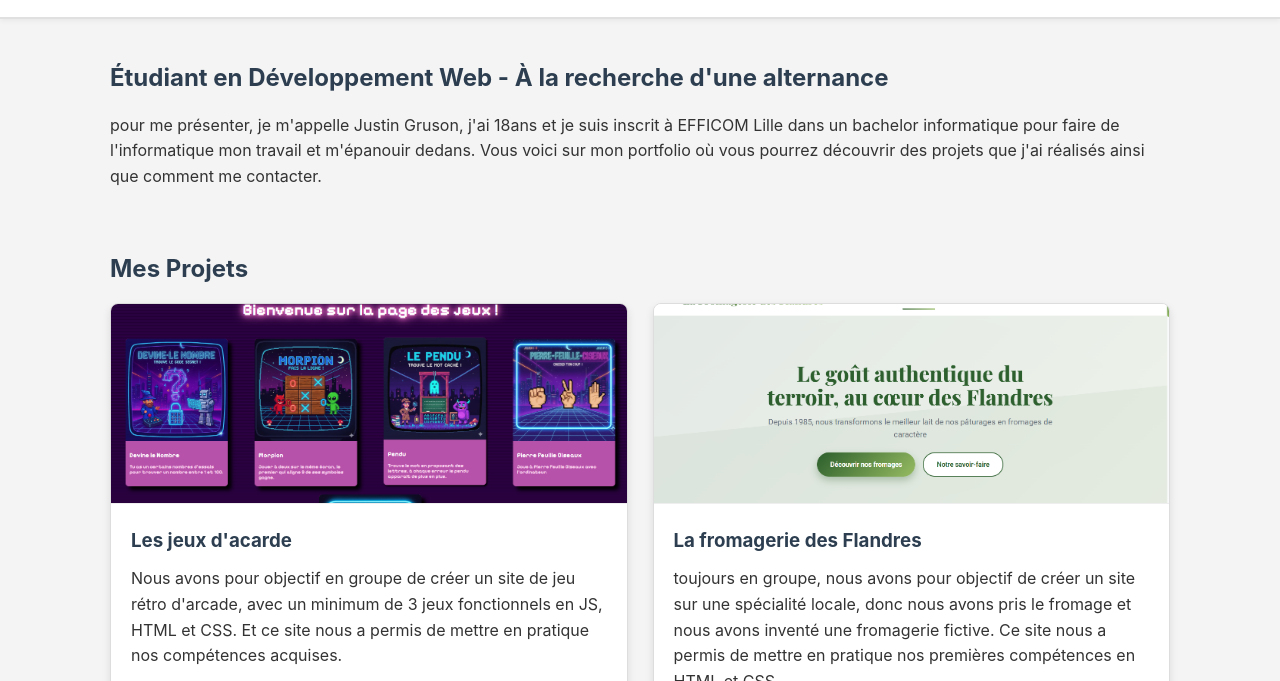
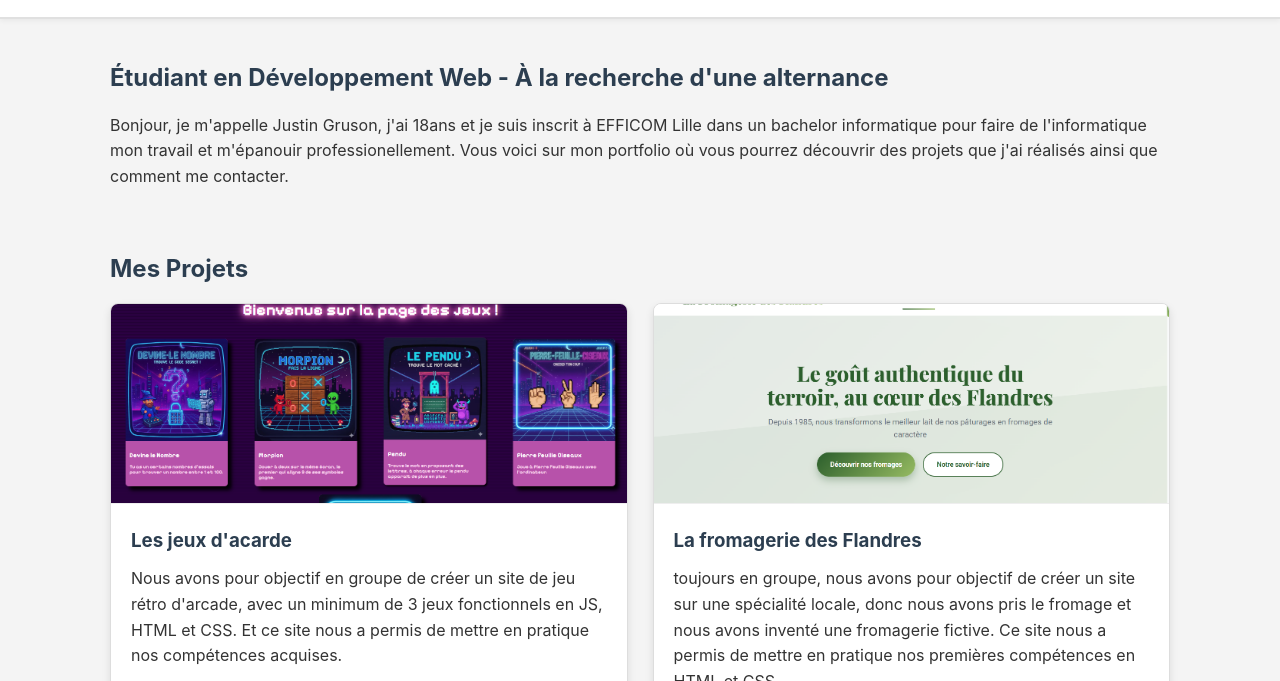
Before and after one commit to justin-gruson/Portfolio, a plain HTML site: page index.html in a window 1280 px wide. Shown: the part 112-793 px from the top of the page. Drawn offline with Linux system fonts and the light colour scheme.

Commit message:
correction texte d'intro

```diff
--- a/index.html
+++ b/index.html
@@ -25,9 +25,9 @@
         <section id="accueil" class="conteneur">
             <h2>Étudiant en Développement Web - À la recherche d'une alternance</h2>
             <p>
-                pour me présenter, je m'appelle Justin Gruson, j'ai 18ans et je suis inscrit à EFFICOM Lille
+                Bonjour, je m'appelle Justin Gruson, j'ai 18ans et je suis inscrit à EFFICOM Lille
                 dans un bachelor informatique pour faire de l'informatique mon travail
-                et m'épanouir dedans. Vous voici sur mon portfolio où vous pourrez découvrir des projets que
+                et m'épanouir professionellement. Vous voici sur mon portfolio où vous pourrez découvrir des projets que
                 j'ai réalisés ainsi que comment me contacter.
             </p>
         </section>
```
